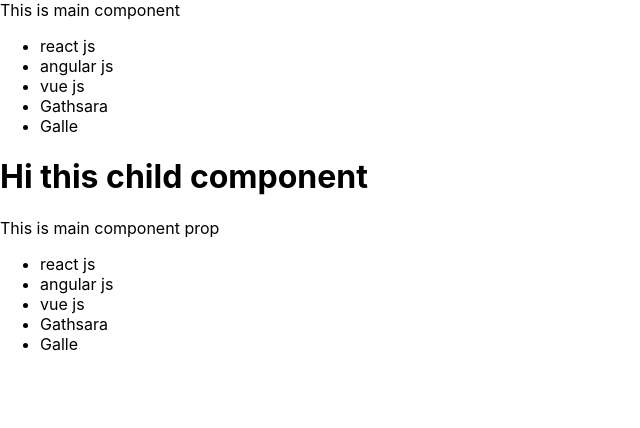
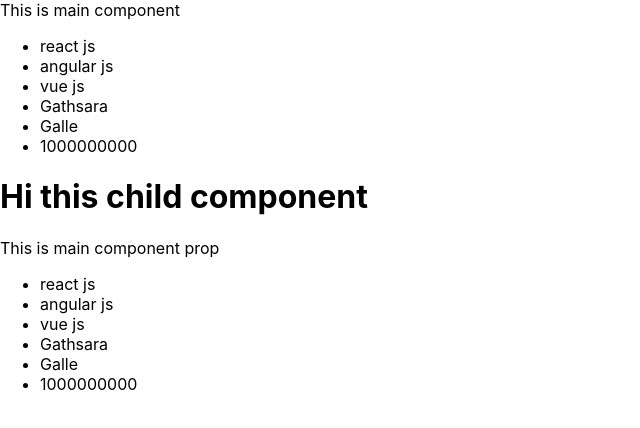
Before and after one commit to Gathsara2002/Learning-React, a React (Create React App) app: page / in a window 1280 px wide. Shown: the top 428 px of the page, without its empty margins (0-640 px from the left). Built offline with nearby package versions, Linux system fonts and the light colour scheme.

Commit message:
Content updated with js object

```diff
--- a/src/Component/Main.js
+++ b/src/Component/Main.js
@@ -1,8 +1,14 @@
-const address='Galle';
+const address = 'Galle';
+
+const myObj = {
+    salary: 1000000000
+}
 
 function Main(props) {
 
     const name = 'Gathsara';
+
+    const { salary } = myObj;
 
     return (
         <div>
@@ -13,6 +19,7 @@
                 <li>vue js</li>
                 <li>{name}</li>
                 <li>{address}</li>
+                <li>{salary}</li>
             </ul>
             {props.children}
         </div>
```
